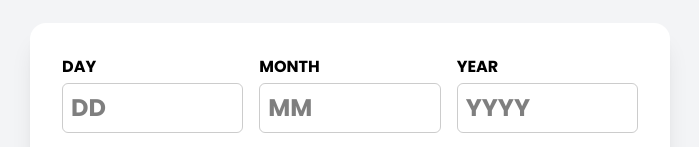
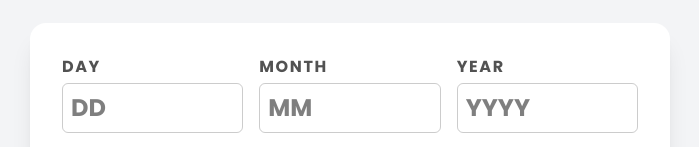
Before and after one commit to TheFireBlast/senai-fullstack-age-calculator, a React (Vite) app: page / in a window 1280 px wide. Shown: the part 168-315 px from the top of the page, without its empty margins (290-989 px from the left). Built offline with nearby package versions, Linux system fonts and the light colour scheme.

Commit message:
estilizar labels

```diff
--- a/src/Input.tsx
+++ b/src/Input.tsx
@@ -15,7 +15,7 @@ export default function Input({
 }: Props) {
     return (
         <div className={"flex flex-col gap-1 " + (className || "")}>
-            <label htmlFor={name}>{name}</label>
+            <label htmlFor={name} className="text-neutral-600 tracking-widest">{name}</label>
             <input
                 type="text"
                 id={name}
```
